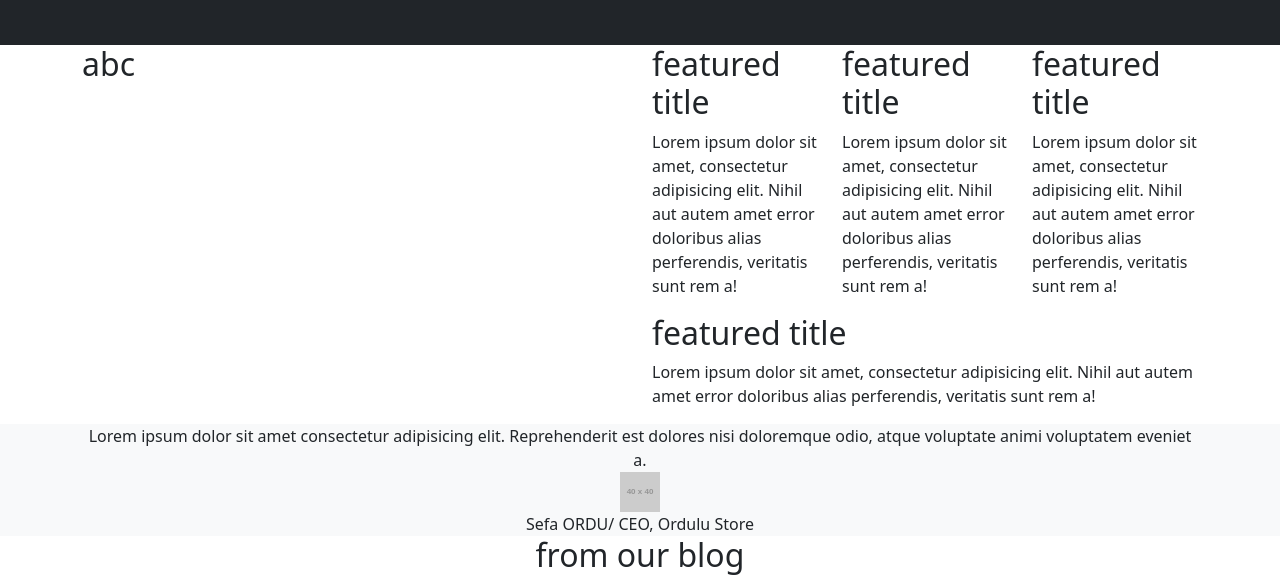
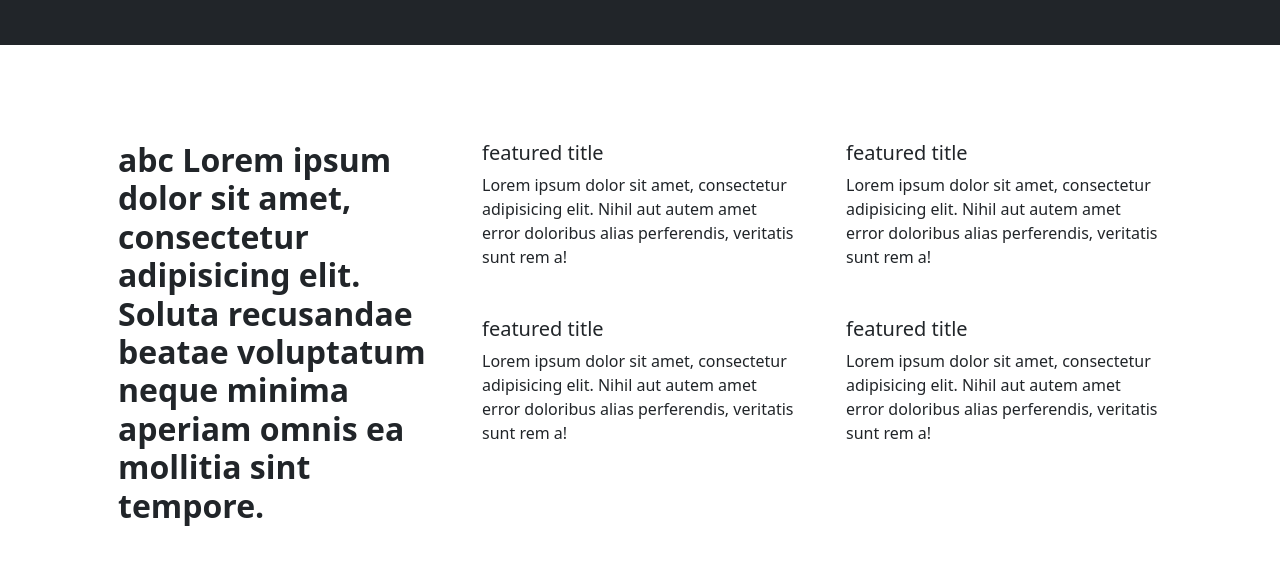
Before and after one commit to selahattintak/TAK-STORE, a plain HTML site: page index.html in a window 1280 px wide. Shown: the part 503-1081 px from the top of the page. Drawn offline with nearby package versions, Linux system fonts and the light colour scheme; placeholder pictures from the web are drawn by us.

Commit message:
featured-level-2

```diff
--- a/index.html
+++ b/index.html
@@ -54,7 +54,8 @@
                 <div class="col-lg-8 col-xl-7 col-xxl-6">
                     <div class="my-5 text-center text-xl-start">
                         <h1 class="display-5 fw-bolder">TAK STORE</h1>
-                        <p class="lead fw-normal mb-4">Lorem ipsum dolor sit amet consectetur adipisicing elit. Necessitatibus harum voluptatem a
+                        <p class="lead fw-normal mb-4">Lorem ipsum dolor sit amet consectetur adipisicing elit.
+                            Necessitatibus harum voluptatem a
                             non rerum debitis aspernatur quisquam quaerat quas vitae?</p>
                         <div class="d-grid gap-3 d-sm-flex justify-content-sm-center justify-content-xl-start">
                             <a class="btn btn-primary btn-lg px-4 me-3" href="#features">a</a>
@@ -69,32 +70,33 @@
         </div>
     </header>
 
-    <section id="features">
-        <div class="container">
-            <div class="row">
-                <div class="col">
-                    <h2>abc</h2>
+    <section class="py-5" id="features">
+        <div class="container px-5 my-5">
+            <div class="row gx-5">
+                <div class="col-lg-4 mb-5 mb-lg-0">
+                    <h2 class="fw-bolder mb-0">abc Lorem ipsum dolor sit amet, consectetur adipisicing elit. Soluta recusandae beatae
+                        voluptatum neque minima aperiam omnis ea mollitia sint tempore.</h2>
                 </div>
-                <div class="col">
-                    <div class="row">
-                        <div class="col">
-                            <h2>featured title</h2>
-                            <p>Lorem ipsum dolor sit amet, consectetur adipisicing elit. Nihil aut autem amet error
+                <div class="col-lg-8">
+                    <div class="row gx-5 row-cols-1 row-cols-md-2">
+                        <div class="col mb-5 h-100">
+                            <h2 class="h5">featured title</h2>
+                            <p class="mb-0">Lorem ipsum dolor sit amet, consectetur adipisicing elit. Nihil aut autem amet error
                                 doloribus alias perferendis, veritatis sunt rem a!</p>
                         </div>
-                        <div class="col">
-                            <h2>featured title</h2>
-                            <p>Lorem ipsum dolor sit amet, consectetur adipisicing elit. Nihil aut autem amet error
+                        <div class="col mb-5 h-100">
+                            <h2 class="h5">featured title</h2>
+                            <p class="mb-0">Lorem ipsum dolor sit amet, consectetur adipisicing elit. Nihil aut autem amet error
                                 doloribus alias perferendis, veritatis sunt rem a!</p>
                         </div>
-                        <div class="col">
-                            <h2>featured title</h2>
-                            <p>Lorem ipsum dolor sit amet, consectetur adipisicing elit. Nihil aut autem amet error
+                        <div class="col mb-5 h-100">
+                            <h2 class="h5">featured title</h2>
+                            <p class="mb-0">Lorem ipsum dolor sit amet, consectetur adipisicing elit. Nihil aut autem amet error
                                 doloribus alias perferendis, veritatis sunt rem a!</p>
                         </div>
-                        <div class="col">
-                            <h2>featured title</h2>
-                            <p>Lorem ipsum dolor sit amet, consectetur adipisicing elit. Nihil aut autem amet error
+                        <div class="col mb-5 h-100">
+                            <h2 class="h5">featured title</h2>
+                            <p class="mb-0">Lorem ipsum dolor sit amet, consectetur adipisicing elit. Nihil aut autem amet error
                                 doloribus alias perferendis, veritatis sunt rem a!</p>
                         </div>
                     </div>
```
